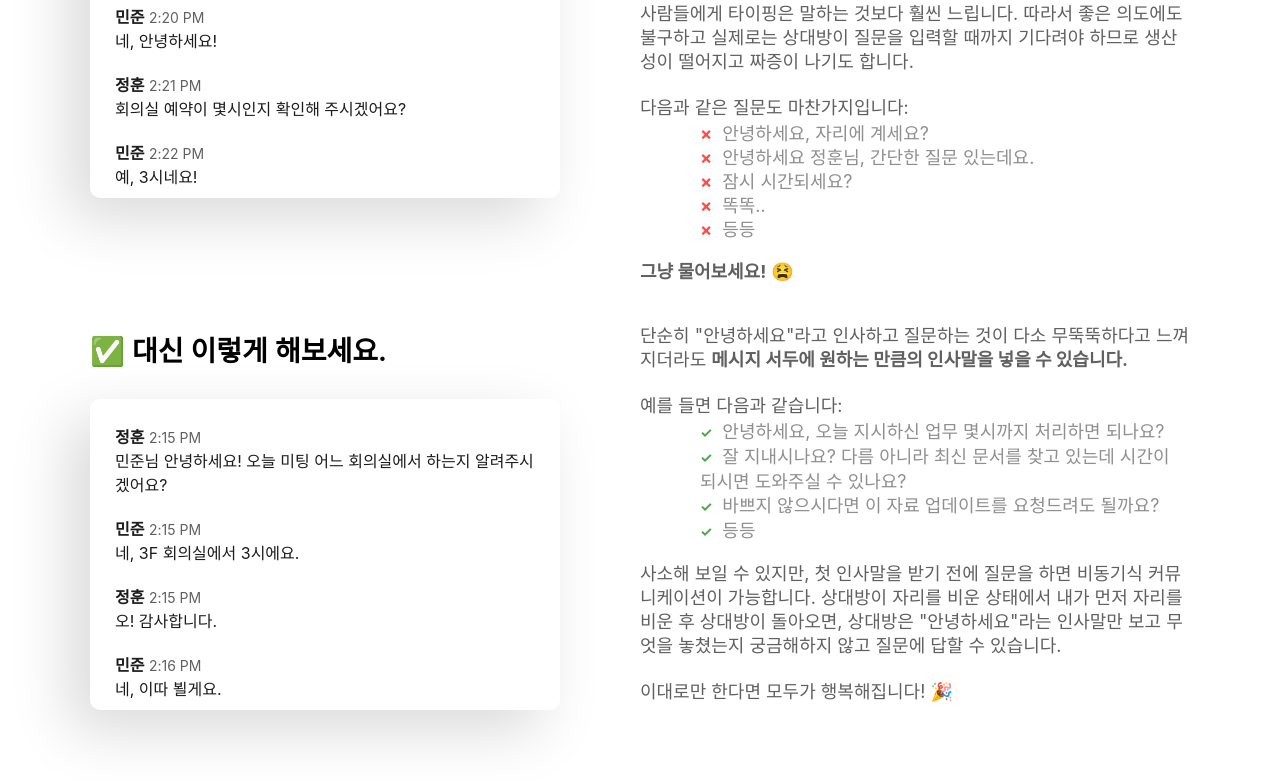
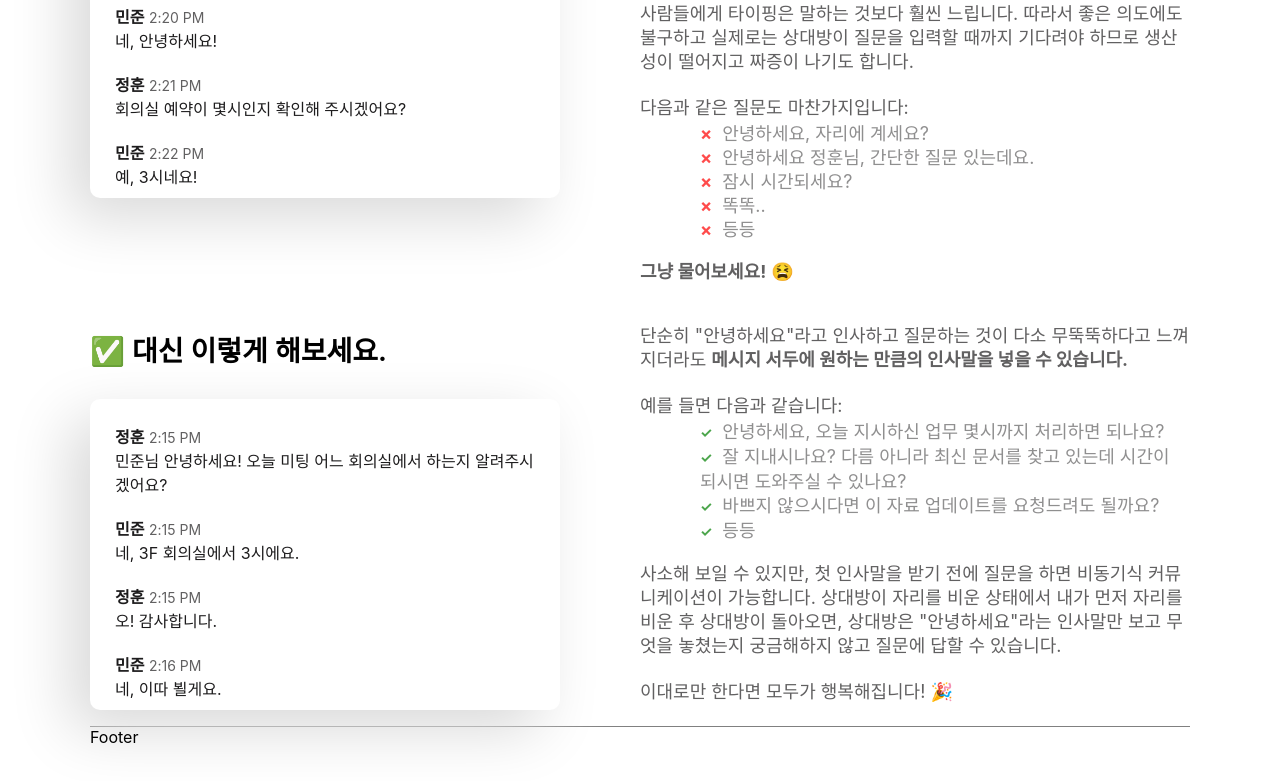
Before and after one commit to Hira-Yuki/noHello, a React (Create React App) app: page / in a window 1280 px wide. Shown: the part 861-1642 px from the top of the page. Built offline with nearby package versions, Linux system fonts and the light colour scheme.

Commit message:
푸터 컴포넌트 생성, 인삿말 리스트 추가

```diff
--- a/src/App.tsx
+++ b/src/App.tsx
@@ -2,6 +2,7 @@ import styled from 'styled-components';
 import Hero from './Components/Hero';
 import Donotthis from './Components/Donotthis';
 import Dothis from './Components/Dothis';
+import Footer from './Components/Footer';
 
 function App() {
 
@@ -14,6 +15,7 @@ function App() {
       <StDoThisContainer>
         <Dothis />
       </StDoThisContainer>
+      <Footer />
     </StContainer>
   );
 }
--- /dev/null
+++ b/src/Components/Footer.tsx
@@ -0,0 +1,14 @@
+import React from 'react'
+import styled from 'styled-components';
+
+function Footer() {
+    return (
+        <StFooterDiv>Footer</StFooterDiv>
+    )
+}
+
+export default Footer
+
+const StFooterDiv = styled.div`
+    border-top: 1px solid gray;
+`
--- a/src/Components/Hero.tsx
+++ b/src/Components/Hero.tsx
@@ -11,6 +11,10 @@ const sayHi = [
   "Yoooooo!",
   "ping.",
   "안녕하세요!",
+  "こんばんは。",
+  "你好。",
+  "Сайн уу.",
+  "مرحبًا"
 ];
 
 function Hero() {
```
